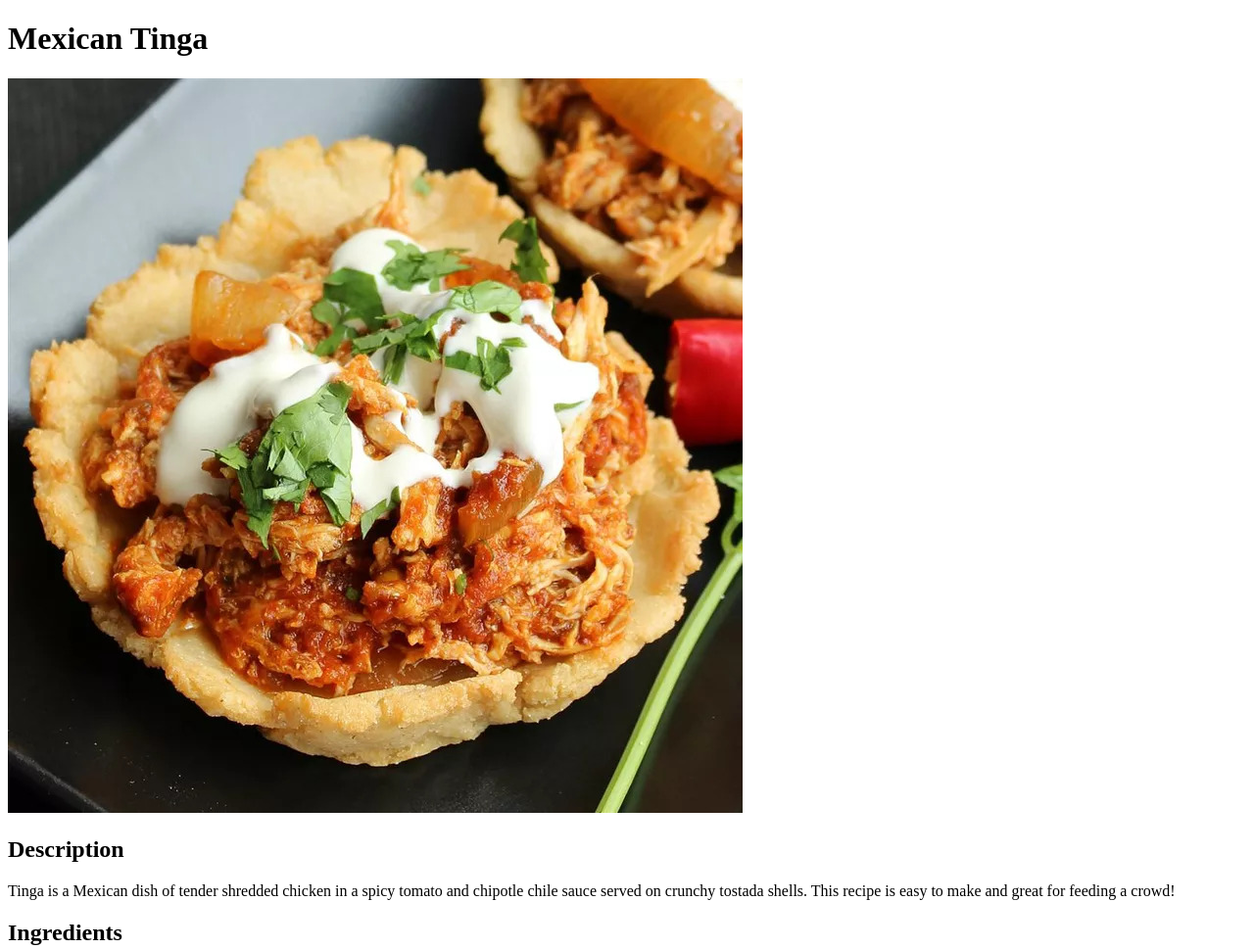
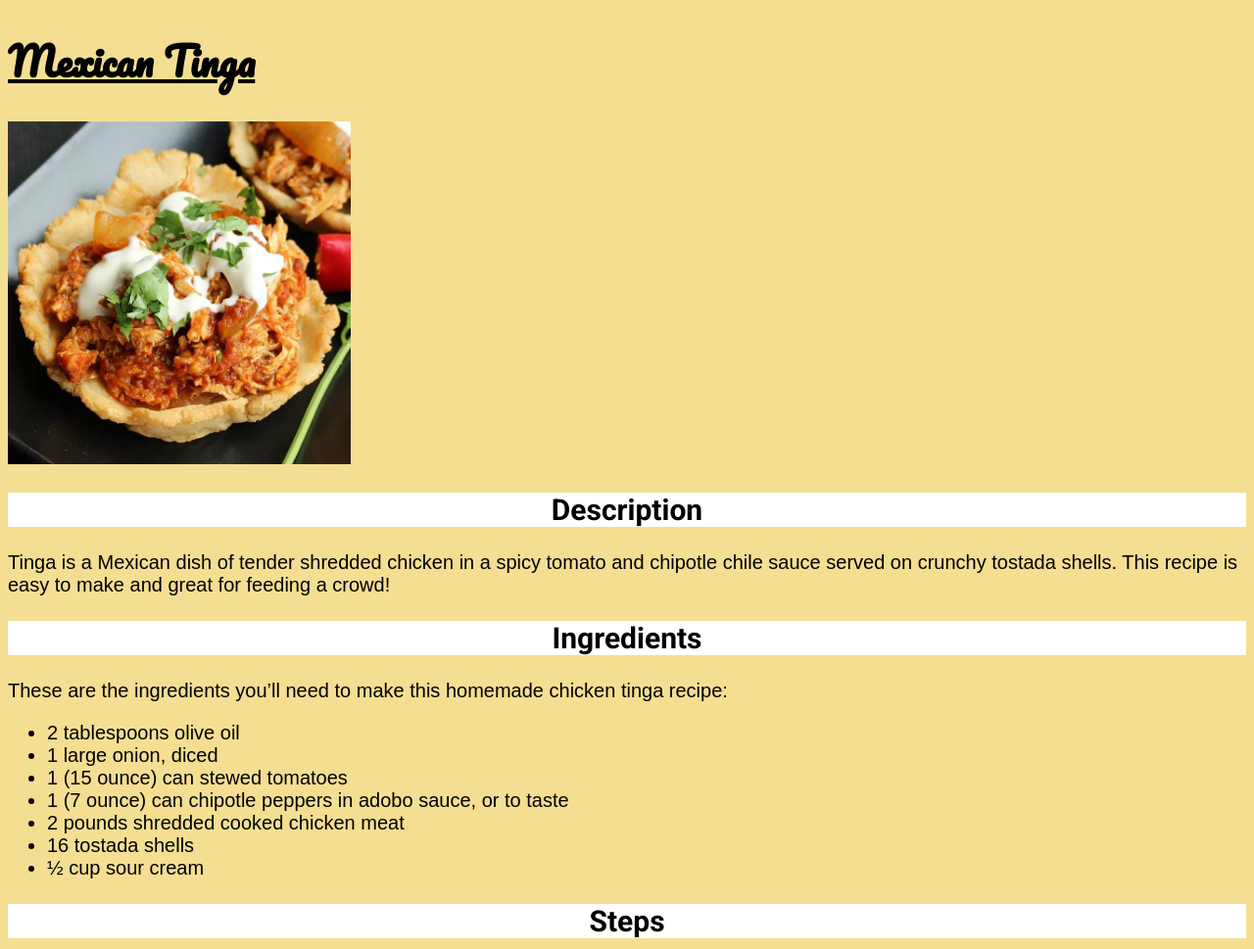
Before and after one commit to karimdevelops/odin-recipes, a plain HTML site: page recipes/tinga.html in a window 1280 px wide. Shown: the top 969 px of the page at 98% size. Drawn offline with Linux system fonts and the light colour scheme.

Commit message:
Add style.css to tinga.html

```diff
--- /dev/null
+++ b/recipes/style.css
@@ -0,0 +1,26 @@
+@import url('https://fonts.googleapis.com/css2?family=Roboto:wght@700&display=swap');
+@import url('https://fonts.googleapis.com/css2?family=Pacifico&family=Yeseva+One&display=swap');
+
+body {
+  background-color: #f4de92;
+  font-family: Arial, Helvetica, sans-serif;
+  font-size: 20px;
+}
+
+h1 {
+  font-family: "Pacifico";
+  font-size: 40px;
+  text-decoration: underline;
+}
+
+h2 {
+  background-color: white;
+  font-family: "Roboto";
+  text-align: center;
+  font-size: 30px;
+}
+
+img {
+  width: 350px;
+  height: auto;
+}
--- a/recipes/tinga.html
+++ b/recipes/tinga.html
@@ -3,6 +3,7 @@
     <head>
         <meta charset="UTF-8">
         <title>Mexican Tinga</title>
+        <link rel="stylesheet" href="style.css">
     </head>
 
     <body>
```
